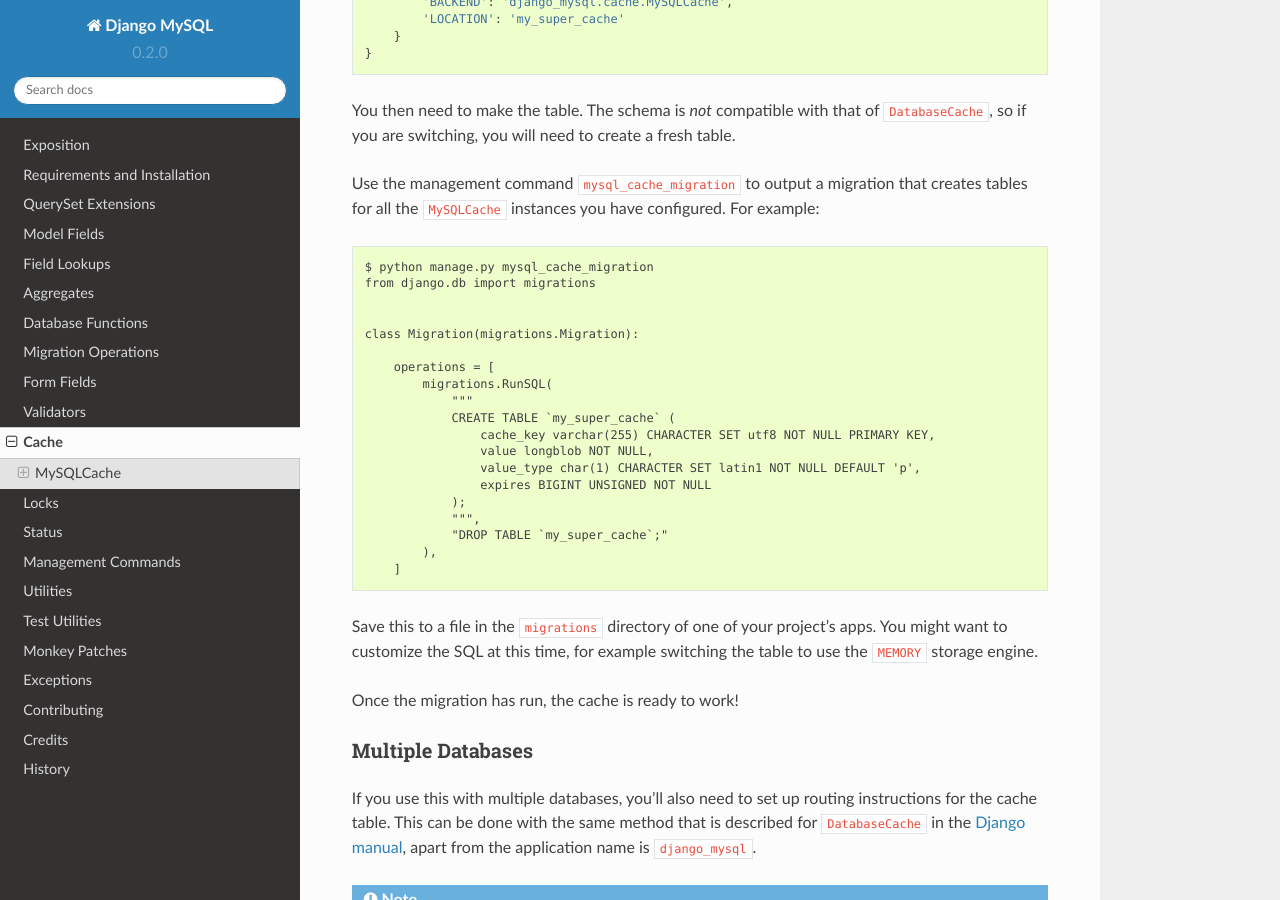
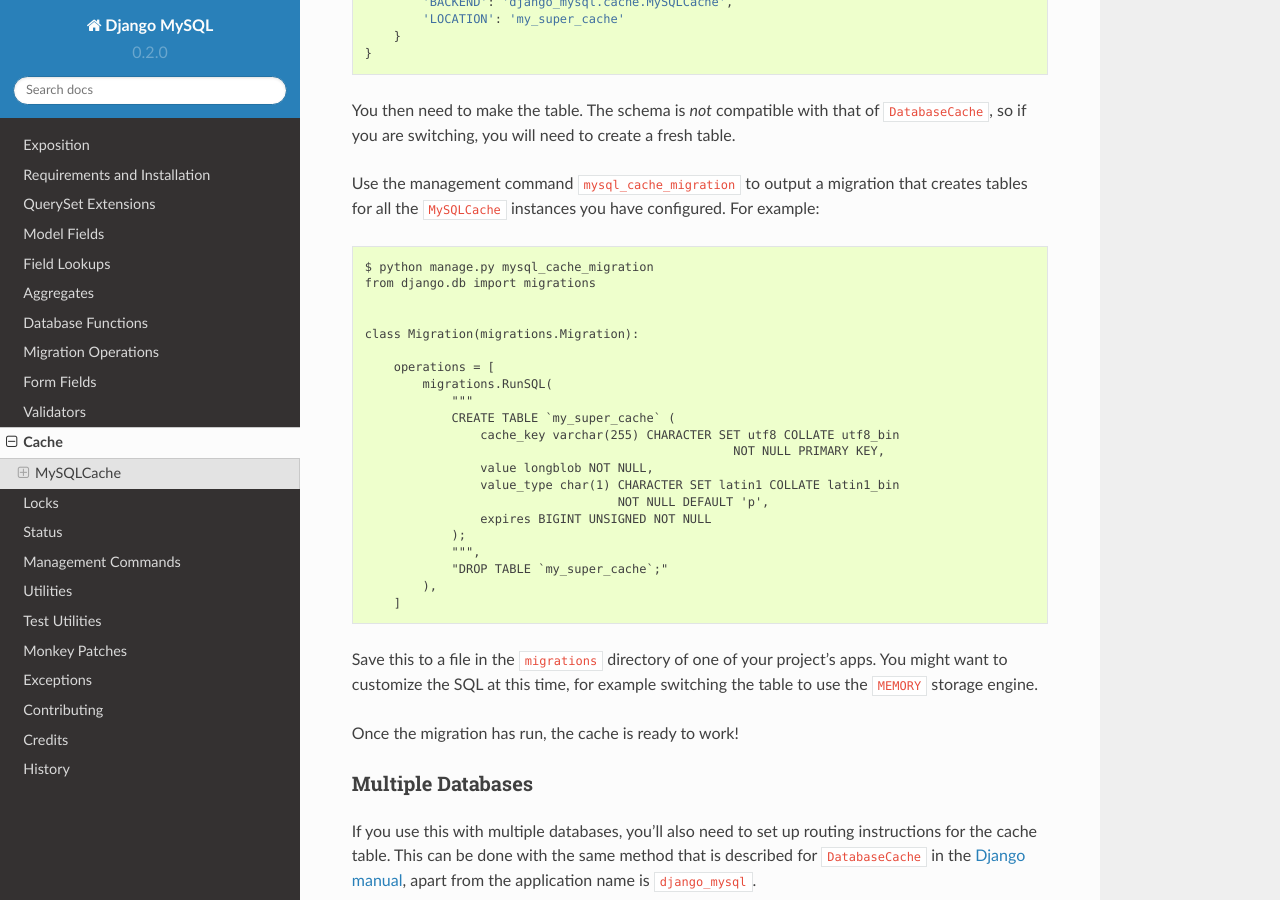
Before and after one commit to adamchainz/django-mysql, a Sphinx documentation site: the page built from docs/cache.rst, in a window 1280 px wide and 900 px high, scrolled down 856 px. Built offline with Sphinx 7.4.7 and the Read the Docs theme 2.0.0, drawn with Linux system fonts in a browser that asks for light colours; some of the changed text lies outside the part shown.

Commit message:
Fix cache docs for sample migration and version 0.2.0 migration

```diff
--- a/docs/cache.rst
+++ b/docs/cache.rst
@@ -66,9 +66,11 @@ example::
             migrations.RunSQL(
                 """
                 CREATE TABLE `my_super_cache` (
-                    cache_key varchar(255) CHARACTER SET utf8 NOT NULL PRIMARY KEY,
+                    cache_key varchar(255) CHARACTER SET utf8 COLLATE utf8_bin
+                                                       NOT NULL PRIMARY KEY,
                     value longblob NOT NULL,
-                    value_type char(1) CHARACTER SET latin1 NOT NULL DEFAULT 'p',
+                    value_type char(1) CHARACTER SET latin1 COLLATE latin1_bin
+                                       NOT NULL DEFAULT 'p',
                     expires BIGINT UNSIGNED NOT NULL
                 );
                 """,
```
Also changed, not shown: other parts of docs/cache.rst (+3 -3 lines).
